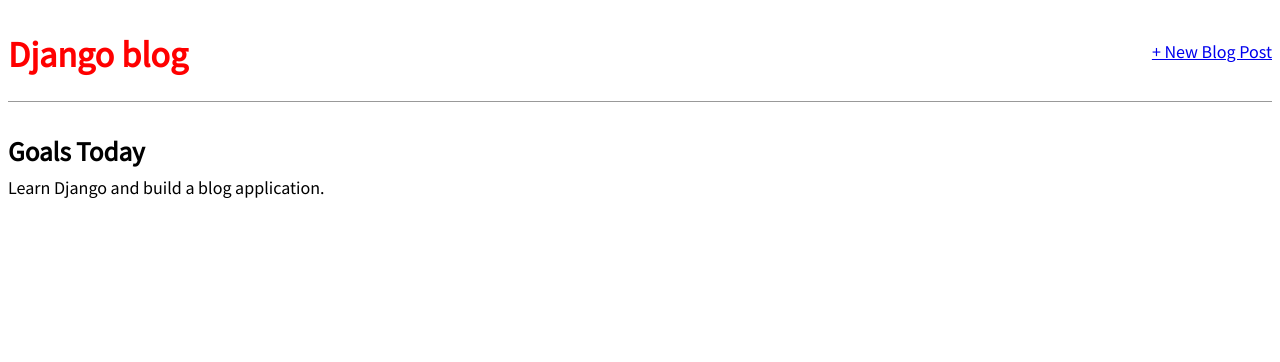
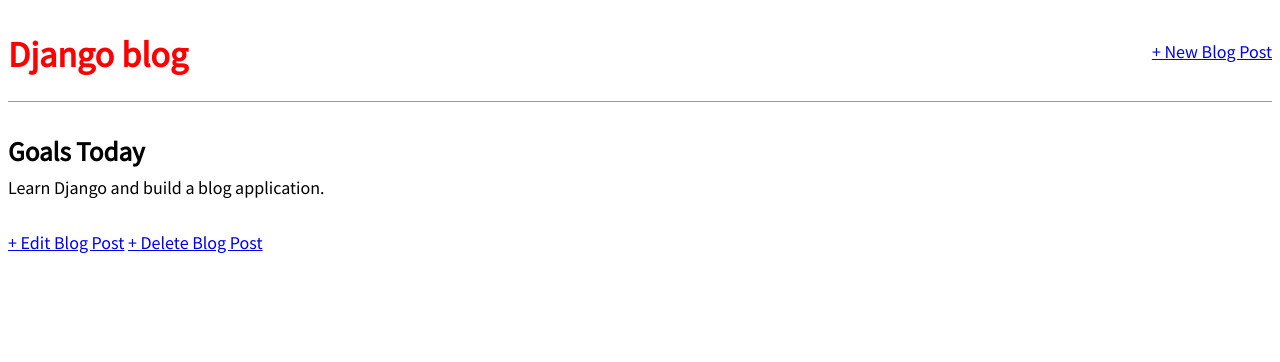
Before and after one commit to arthurshmidt/django-practice, a Django app: page /post/2/ in a window 1280 px wide. Shown: the top 362 px of the page. Run offline with Django 5.2, Linux system fonts and the light colour scheme; data comes from the database, SQL or seed files in the repository; both versions use the stored data as it was after the commit.

Commit message:
Added update and delete. Nxt->Chp7-tests

```diff
--- a/forms/blog/urls.py
+++ b/forms/blog/urls.py
@@ -1,9 +1,17 @@
 # blog/urls.py
 from django.urls import path
-from .views import BlogListView, BlogDetailView, BlogCreateView
+from .views import (
+        BlogListView,
+        BlogDetailView,
+        BlogCreateView,
+        BlogUpdateView,
+        BlogDeleteView,
+        )
 
 urlpatterns = [
     path("post/new/", BlogCreateView.as_view(), name="post_new"),
     path("post/<int:pk>/", BlogDetailView.as_view(), name="post_detail"),
+    path("post/<int:pk>/edit/", BlogUpdateView.as_view(), name="post_edit"),
+    path("post/<int:pk>/delete/", BlogDeleteView.as_view(), name="post_delete"),
     path("", BlogListView.as_view(), name="home"),
 ]
--- a/forms/blog/views.py
+++ b/forms/blog/views.py
@@ -1,6 +1,7 @@
 # bloc/views.py
 from django.views.generic import ListView, DetailView
-from django.views.generic.edit import CreateView
+from django.views.generic.edit import CreateView, UpdateView, DeleteView
+from django.urls import reverse_lazy
 from .models import Post
 
 # Create your views here.
@@ -16,3 +17,13 @@
     model = Post
     template_name = "post_new.html"
     fields = ["title", "author", "body"]
+
+class BlogUpdateView(UpdateView):
+    model = Post
+    template_name = "post_edit.html"
+    fields = ["title", "body"]
+
+class BlogDeleteView(DeleteView):
+    model = Post
+    template_name = "post_delete.html"
+    success_url = reverse_lazy("home")
--- a/forms/templates/post_detail.html
+++ b/forms/templates/post_detail.html
@@ -6,4 +6,7 @@
 	<h2>{{ post.title }}</h2>
 	<p>{{ post.body }}</p>
 </div>
+<a href="{% url 'post_edit' post.pk %}">+ Edit Blog Post</a>
+
+<a href="{% url 'post_delete' post.pk %}">+ Delete Blog Post</a>
 {% endblock content %}
```
Also changed, not shown: forms/templates/post_delete.html (added, +10 -0 lines), forms/templates/post_edit.html (added, +10 -0 lines), forms/db.sqlite3.
